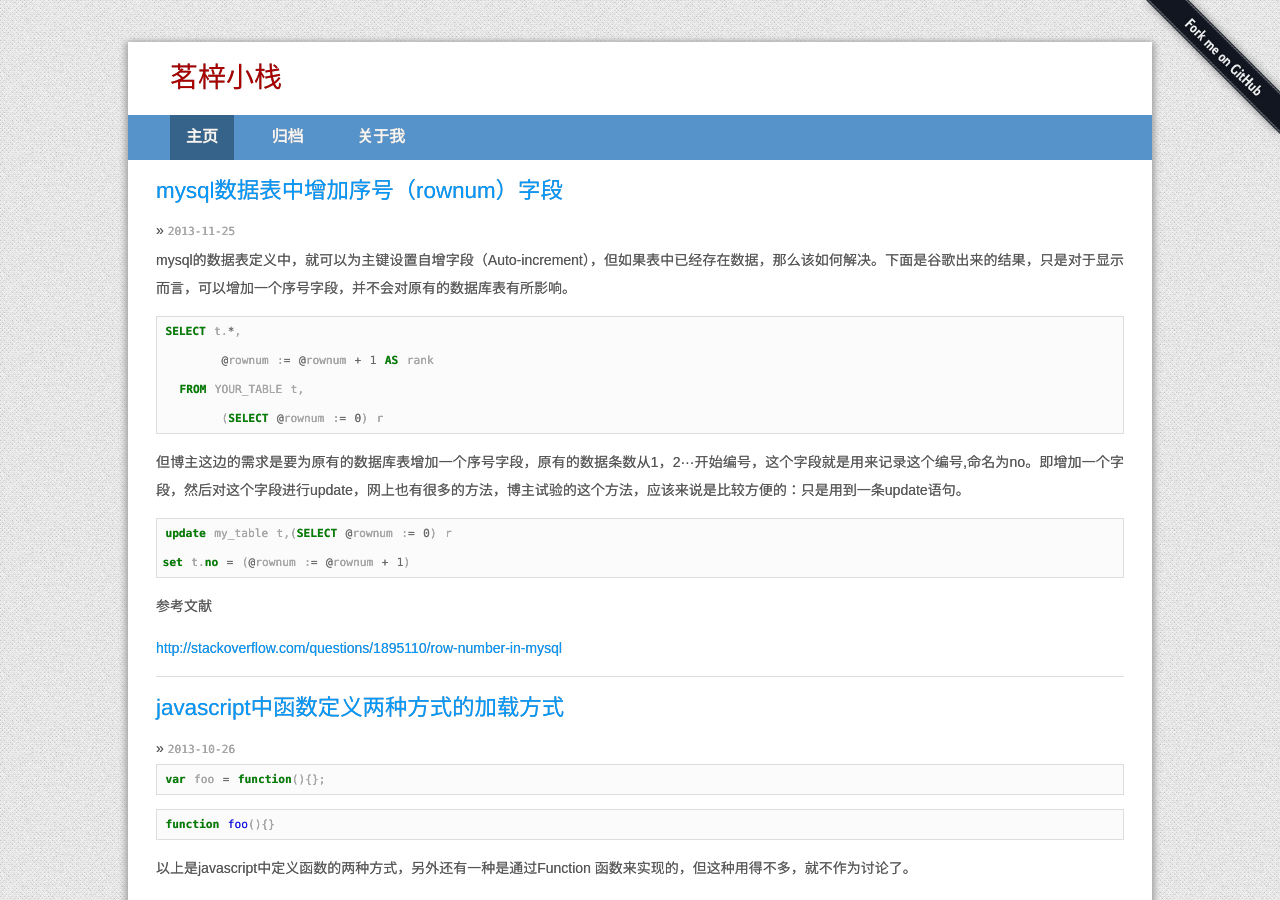
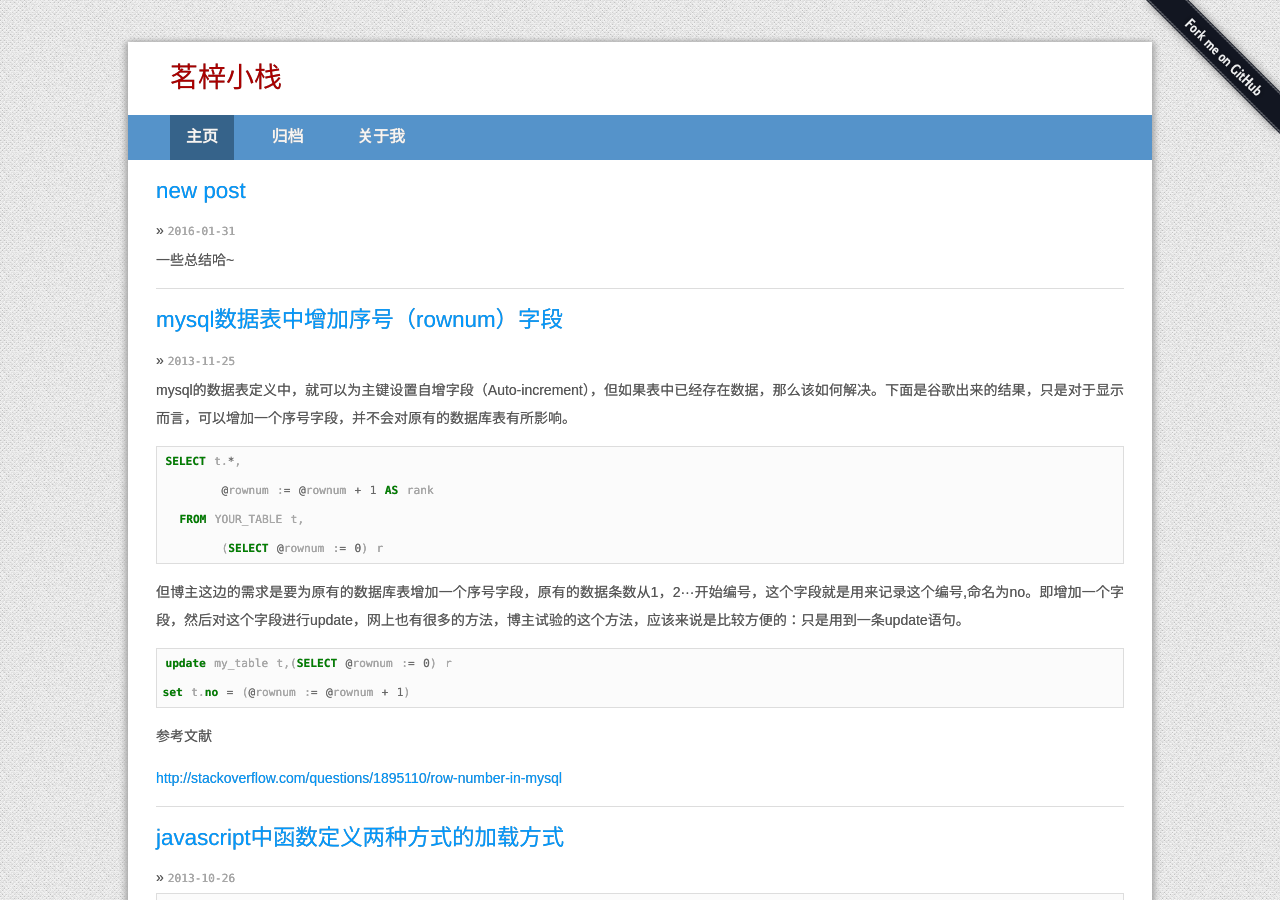
Before and after one commit to mingzepeng/mingzepeng.github.com, a Jekyll site: the page built from index.html, in a window 1280 px wide and 900 px high. Built offline with Jekyll 4.4.1, drawn with Linux system fonts in a browser that asks for light colours; Markdown is read by kramdown in place of the engine named in the settings.

Commit message:
add summary

```diff
--- /dev/null
+++ b/_posts/2016-01-31-17_23_22-summary.md
@@ -0,0 +1,10 @@
+---
+layout: post
+title: "new post"
+date: 2016-01-31 17:23:22
+description: "总结"
+categories: others
+tags: []
+---
+
+一些总结哈~
```
Also changed, not shown: pages/pqframe.md (+2 -0 lines).
